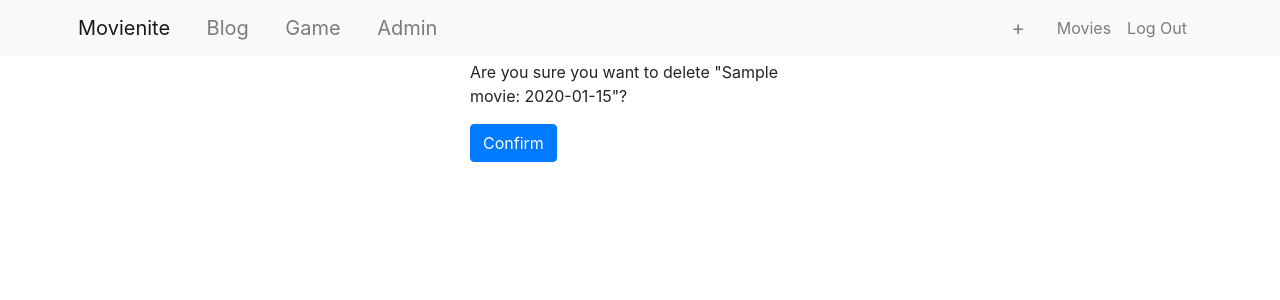
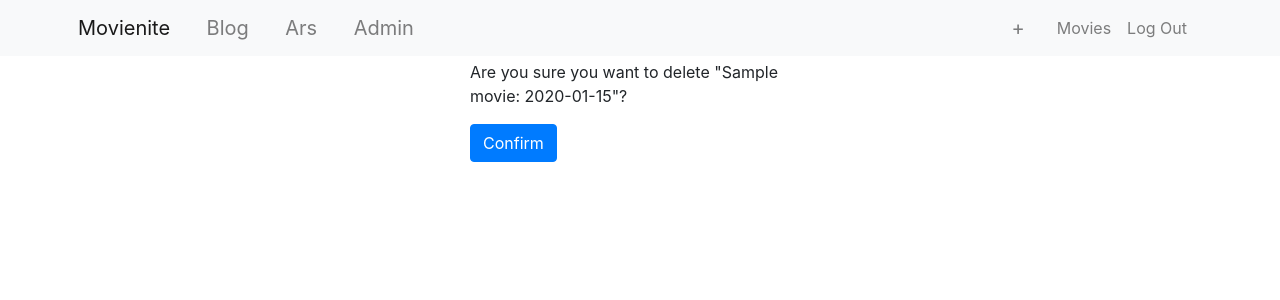
Before and after one commit to gkhaburzaniya/waynoc, a Django app: page /movie_delete/1 in a window 1280 px wide. Shown: the top 300 px of the page. Run offline with Django 4.2, Linux system fonts and the light colour scheme; a user stored in the database is signed in; tables that the repository leaves empty hold one stand-in row (values such as "Sample post").

Commit message:
Rename game to ars.

```diff
--- a/game/templates/game/game.html
+++ b/ars/templates/ars/ars.html
@@ -6,7 +6,7 @@
             type="module"
             src="{% static '.pyscript/node_modules/@pyscript/core/dist/core.js' %}">
     </script>
-    <script type="py" src="{% static 'game/main.py' %}"></script>
+    <script type="py" src="{% static 'ars/main.py' %}"></script>
 {% endblock %}
 
 {% block content %}
--- /dev/null
+++ b/ars/urls.py
@@ -0,0 +1,5 @@
+from django.urls import path
+from .views import Ars
+
+app_name = "ars"
+urlpatterns = [path("", Ars.as_view(), name="ars")]
--- a/game/views.py
+++ b/ars/views.py
@@ -2,8 +2,8 @@ from django.shortcuts import render
 from django.views import View
 
 
-class Game(View):
-    template_name = "game/game.html"
+class Ars(View):
+    template_name = "ars/ars.html"
 
     @classmethod
     def get(cls, request):
--- a/game/urls.py
+++ /dev/null
@@ -1,5 +0,0 @@
-from django.urls import path
-from .views import Game
-
-app_name = "game"
-urlpatterns = [path("", Game.as_view(), name="game")]
--- a/templates/base.html
+++ b/templates/base.html
@@ -33,8 +33,8 @@
                        "nav-link navbar-brand {% if request.resolver_match.app_name == 'blog' %}active{% endif %}"
                href="{% url 'blog:post_list' %}">Blog</a>
             <a class=
-                       "nav-link navbar-brand {% if request.resolver_match.app_name == 'game' %}active{% endif %}"
-               href="{% url 'game:game' %}">Game</a>
+                       "nav-link navbar-brand {% if request.resolver_match.app_name == 'ars' %}active{% endif %}"
+               href="{% url 'ars:ars' %}">Ars</a>
             {% if user.is_staff %}
                 <a class="nav-link navbar-brand"
                    href="{% url 'admin:index' %}">Admin</a>
--- a/waynoc/settings.py
+++ b/waynoc/settings.py
@@ -21,7 +21,7 @@ INSTALLED_APPS = [
     "django.contrib.staticfiles",
     "blog",
     "movienite",
-    "game",
+    "ars",
 ]
 
 MIDDLEWARE = [
--- a/waynoc/urls.py
+++ b/waynoc/urls.py
@@ -3,7 +3,7 @@ from django.urls import path, include
 
 urlpatterns = [
     path("blog/", include("blog.urls")),
-    path("game/", include("game.urls")),
+    path("ars/", include("ars.urls")),
     path("", include("movienite.urls")),
     path("accounts/", include("django.contrib.auth.urls")),
     path("admin/", admin.site.urls),
```
Also changed, not shown: ars/__init__.py (added), ars/migrations/__init__.py (added), static/ars/main.py (renamed from static/game/main.py), static/prototype/design_document.txt (renamed from static/game/design_document.txt).
